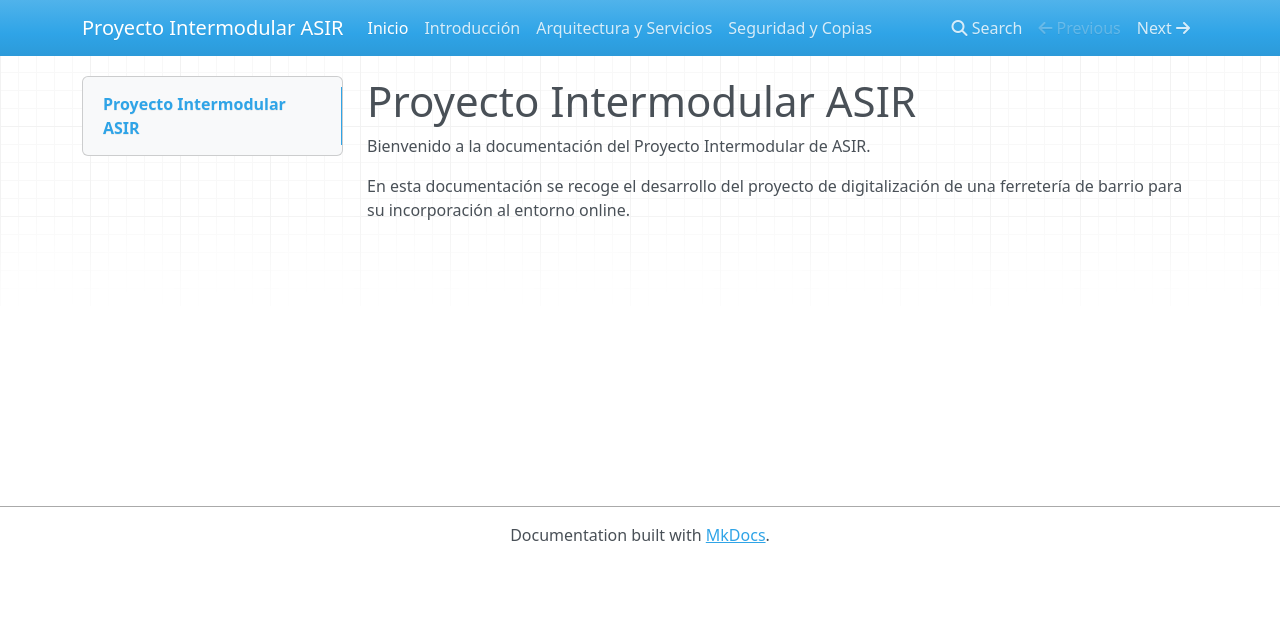
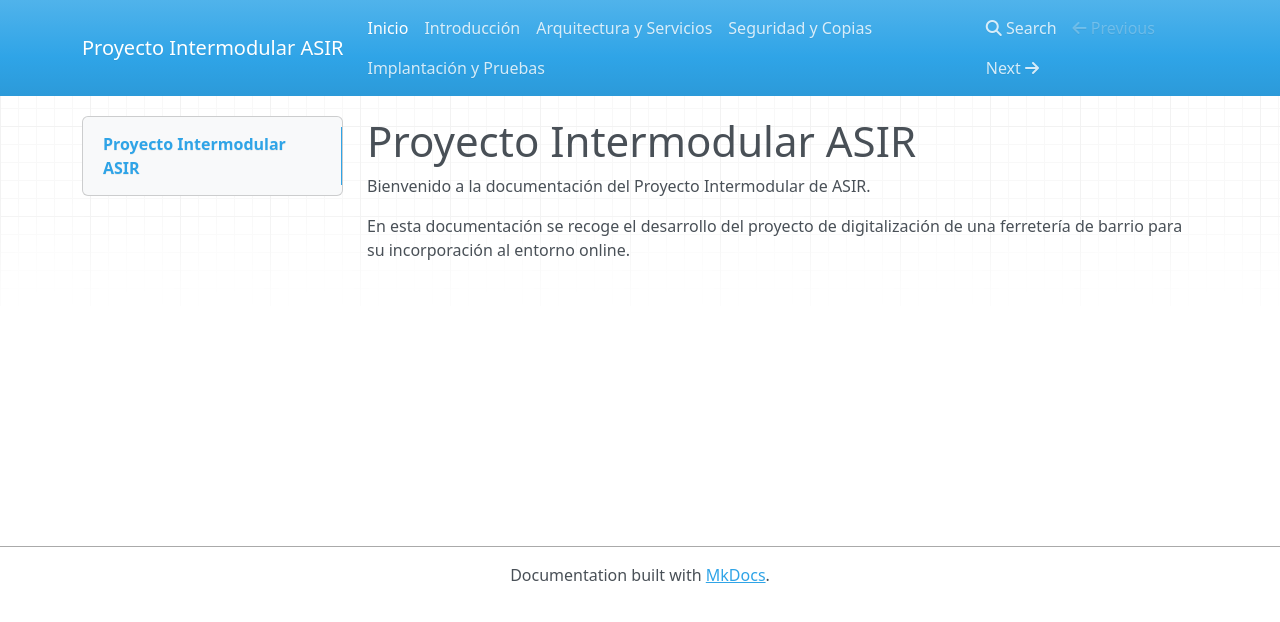
Before and after one commit to Delkira200888/Proyecto-Intermodular-ASIR, an MkDocs documentation site: the page built from docs/index.md, in a window 1280 px wide. Shown: the top 622 px of the page. Built offline with MkDocs 1.6.1, drawn with Linux system fonts in a browser that asks for light colours; nearby versions of some CDN libraries.

Commit message:
Actualizado mkdocs.yml para incluir implantacion y pruebas

```diff
--- a/mkdocs.yml
+++ b/mkdocs.yml
@@ -5,3 +5,4 @@ nav:
   - Introducción: 01_introduccion.md
   - Arquitectura y Servicios: 02_arquitectura.md
   - Seguridad y Copias: 03_seguridad_copias.md
+  - Implantación y Pruebas: 04_implantacion_pruebas.md
```
